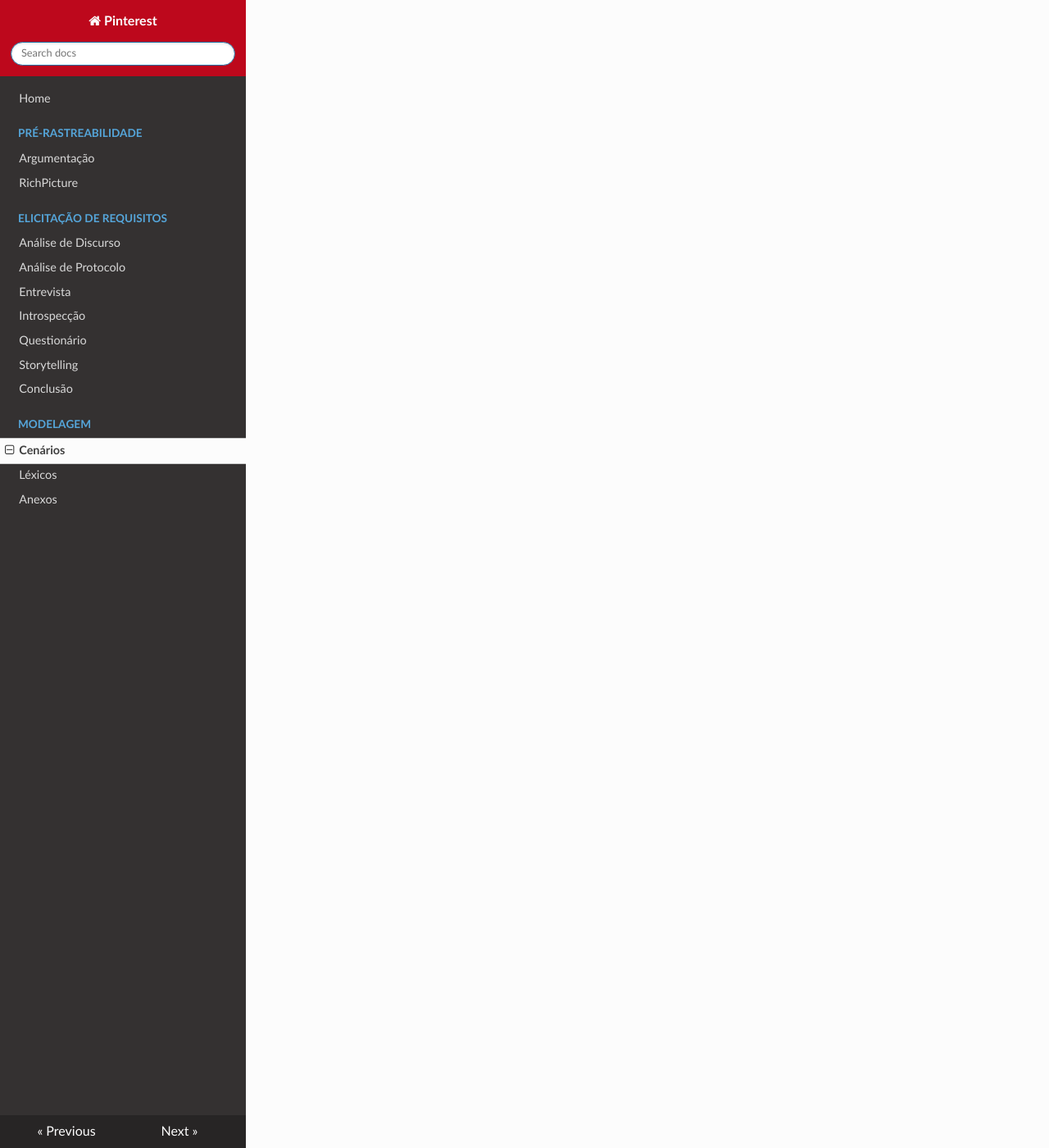
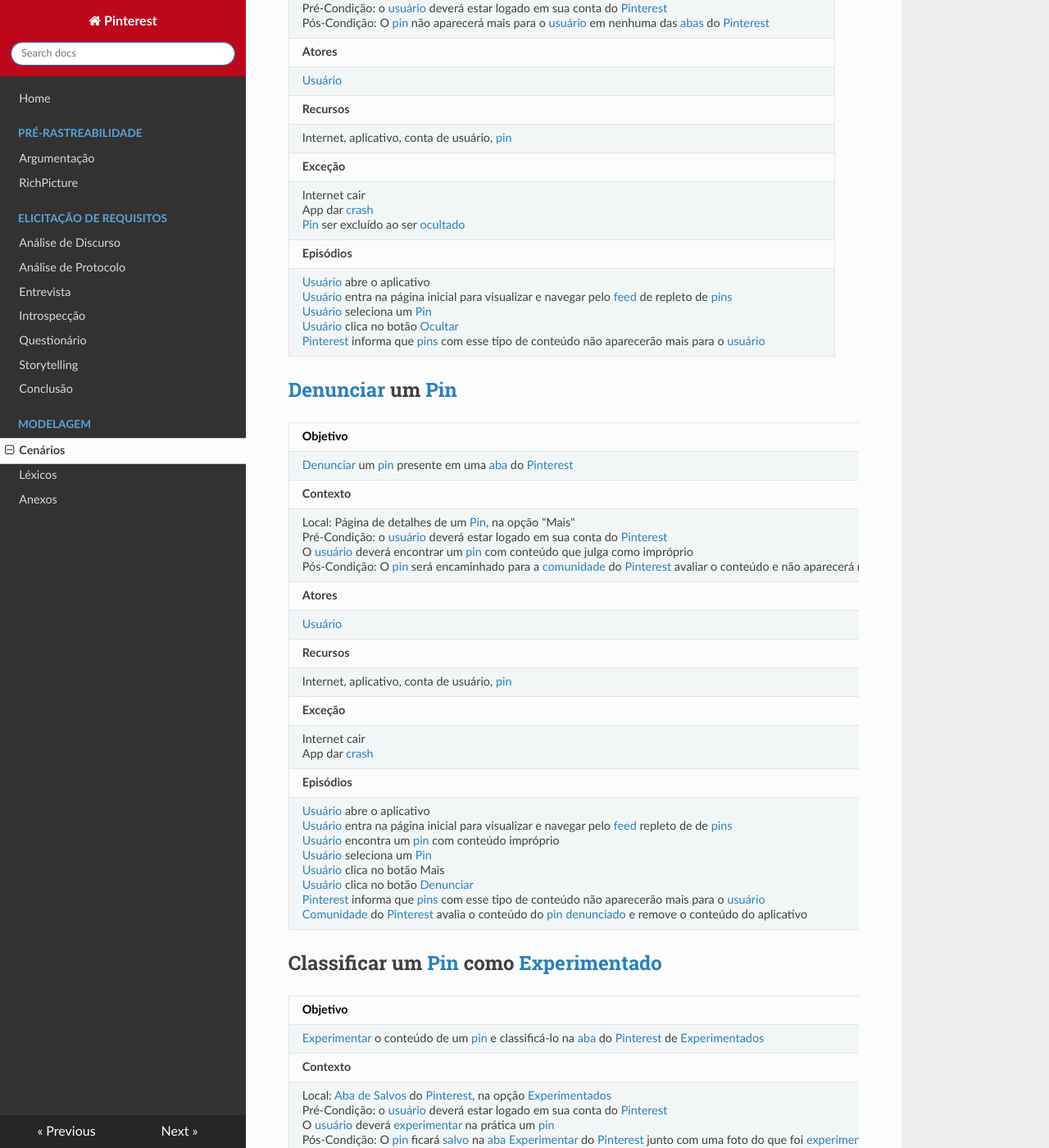
Before and after one commit to joberthrogers18/2018.2-Requisitos-Pinterest, an MkDocs documentation site: the page built from docs/cenarios.md, in a window 1280 px wide and 1400 px high, scrolled down 13863 px. Shown: the whole window at 82% size. Built offline with MkDocs 1.6.1, drawn with Linux system fonts in a browser that asks for light colours; nearby versions of some CDN libraries; old or Windows-style settings are respelled for this version of MkDocs; some of the changed text lies outside the part shown.

Commit message:
Included new scenarios of Pinterest

```diff
--- a/docs/cenarios.md
+++ b/docs/cenarios.md
@@ -114,7 +114,7 @@
 |**Exceção** |
 | Internet cair <br> App dar [crash](lexicos.md#crash) <br> [Pin](lexicos.md#pin) ser excluído ao ser enviado <br> [Usuário](lexicos.md#usuario) que for receber o [Pin](lexicos.md#pin) ter bloqueado o que for enviá-lo |
 |**Episódios** |
-| [Usuário](lexicos.md#usuario) abre o aplicativo <br> [Usuário](lexicos.md#usuario) entra na página inicial para visualizar e navegar pelo feed de [Pins](lexicos.md#pin) <br> [Usuário](lexicos.md#usuario) seleciona um [Pin](lexicos.md#pin) <br> [Usuário](lexicos.md#usuario) clica no botão Enviar <br> [Usuário](lexicos.md#usuario) escolhe a forma de envio <br> [Usuário](lexicos.md#usuario) enviar o [Pin](lexicos.md#pin) para outra pessoa |
+| [Usuário](lexicos.md#usuario) abre o aplicativo <br> [Usuário](lexicos.md#usuario) entra na página inicial para visualizar e navegar pelo [feed](lexicos.md#feed) de [Pins](lexicos.md#pin) <br> [Usuário](lexicos.md#usuario) seleciona um [Pin](lexicos.md#pin) <br> [Usuário](lexicos.md#usuario) clica no botão Enviar <br> [Usuário](lexicos.md#usuario) escolhe a forma de envio <br> [Usuário](lexicos.md#usuario) enviar o [Pin](lexicos.md#pin) para outra pessoa |
 
 ## Fazer [login](lexicos.md#login)
 
@@ -306,3 +306,51 @@
 | Internet cair <br> App dar [crash](lexicos.md#crash) <br> |
 |**Episódios** |
 |[Usuário](lexicos.md#usuário) acessa o [Pinterest](lexicos.md#pinterest) <br> [Usuário](lexicos.md#usuário) clica no ícone de [perfil](lexicos.md#perfil) <br> [Usuário](lexicos.md#usuário) clica em um ícone <br> [Usuário](lexicos.md#usuário) clica no ícone de seta para baixo na parte superior direita da tela  <br> [Usuário](lexicos.md#usuário) escolhe entre as opções de classificação ("Salvo pela última vez", "A a Z", "Igual à Web", "Mais antigas" e "Mais recentes") |
+
+## [Ocultar](lexicos.md#ocoultar) um [Pin](lexicos.md#pin)
+
+|**Objetivo** |
+|--|
+| [Ocultar](lexicos.md#ocultar) um [pin](lexicos.md#pin) de uma [aba](lexicos.md#aba) do [Pinterest](lexicos.md#pinterest) para que o [usuário](lexicos.md#usuario) não visualize mais determinado conteúdo|
+|**Contexto** |
+| Local: Página de detalhes de um [Pin](lexicos.md#pin) <br>  Pré-Condição: o [usuário](lexicos.md#usuario) deverá estar logado em sua conta do [Pinterest](lexicos.md#pinterest) <br>  Pós-Condição: O [pin](lexicos.md#pin) não aparecerá mais para o [usuário](lexicos.md#usuario) em nenhuma das [abas](lexicos.md#aba) do [Pinterest](lexicos.md#pinterest) |
+|**Atores** |
+| [Usuário](lexicos.md#usuario) |
+|**Recursos** |
+| Internet, aplicativo, conta de usuário, [pin](lexicos.md#pin) |
+|**Exceção** |
+| Internet cair <br> App dar [crash](lexicos.md#crash) <br> [Pin](lexicos.md#pin) ser excluído ao ser [ocultado](lexicos.md#ocultar) <br> |
+|**Episódios** |
+| [Usuário](lexicos.md#usuario) abre o aplicativo <br> [Usuário](lexicos.md#usuario) entra na página inicial para visualizar e navegar pelo [feed](lexicos.md#feed) de repleto de [pins](lexicos.md#pin) <br> [Usuário](lexicos.md#usuario) seleciona um [Pin](lexicos.md#pin) <br> [Usuário](lexicos.md#usuario) clica no botão [Ocultar](lexicos.md#ocultar) <br> [Pinterest](lexicos.md#pinterest) informa que [pins](lexicos.md#pin) com esse tipo de conteúdo não aparecerão mais para o [usuário](lexicos.md#usuario) <br> |
+
+## [Denunciar](lexicos.md#denunciar) um [Pin](lexicos.md#pin)
+
+|**Objetivo** |
+|--|
+| [Denunciar](lexicos.md#denunciar) um [pin](lexicos.md#pin) presente em uma [aba](lexicos.md#aba) do [Pinterest](lexicos.md#pinterest)|
+|**Contexto** |
+| Local: Página de detalhes de um [Pin](lexicos.md#pin), na opção "Mais"<br>  Pré-Condição: o [usuário](lexicos.md#usuario) deverá estar logado em sua conta do [Pinterest](lexicos.md#pinterest) <br> O [usuário](lexicos.md#usuário) deverá encontrar um [pin](lexicos.md#pin) com conteúdo que julga como impróprio <br> Pós-Condição: O [pin](lexicos.md#pin) será encaminhado para a [comunidade](lexicos.md#comunidade) do [Pinterest](lexicos.md#pinterest) avaliar o conteúdo e não aparecerá mais para o [usuário](lexicos.md#usuario) em nenhuma das [abas](lexicos.md#aba) do [Pinterest](lexicos.md#pinterest) |
+|**Atores** |
+| [Usuário](lexicos.md#usuario) |
+|**Recursos** |
+| Internet, aplicativo, conta de usuário, [pin](lexicos.md#pin) |
+|**Exceção** |
+| Internet cair <br> App dar [crash](lexicos.md#crash) <br> |
+|**Episódios** |
+| [Usuário](lexicos.md#usuario) abre o aplicativo <br> [Usuário](lexicos.md#usuario) entra na página inicial para visualizar e navegar pelo [feed](lexicos.md#feed) repleto de de [pins](lexicos.md#pin) <br>  [Usuário](lexicos.md#usuario) encontra um [pin](lexicos.md#pin) com conteúdo impróprio <br> [Usuário](lexicos.md#usuario) seleciona um [Pin](lexicos.md#pin) <br> [Usuário](lexicos.md#usuario) clica no botão Mais <br>  [Usuário](lexicos.md#usuario) clica no botão [Denunciar](lexicos.md#denunciar) <br>  [Pinterest](lexicos.md#pinterest) informa que [pins](lexicos.md#pin) com esse tipo de conteúdo não aparecerão mais para o [usuário](lexicos.md#usuario) <br> [Comunidade](lexicos.md#comunidade) do [Pinterest](lexicos.md#pinterest) avalia o conteúdo do [pin](lexicos.md#pin) [denunciado](lexicos.md#denunciado) e remove o conteúdo do aplicativo |
+
+## Classificar um [Pin](lexicos.md#pin) como [Experimentado](lexicos.md#experimentar)
+
+|**Objetivo** |
+|--|
+| [Experimentar](lexicos.md#experimentar) o conteúdo de um [pin](lexicos.md#pin) e classificá-lo na [aba](lexicos.md#aba) do [Pinterest](lexicos.md#pinterest) de [Experimentados](lexicos.md#experimentar)|
+|**Contexto** |
+| Local: [Aba de Salvos](lexicos.md#abasalvos) do [Pinterest](lexicos.md#pinterest), na opção [Experimentados](lexicos.md#experimentar)<br>  Pré-Condição: o [usuário](lexicos.md#usuario) deverá estar logado em sua conta do [Pinterest](lexicos.md#pinterest) <br> O [usuário](lexicos.md#usuário) deverá [experimentar](lexicos.md#experimentar) na prática um [pin](lexicos.md#pin)<br> Pós-Condição: O [pin](lexicos.md#pin) ficará [salvo](lexicos.md#pinar) na [aba](lexicos.md#aba) [Experimentar](lexicos.md#experimentar) do [Pinterest](lexicos.md#pinterest) junto com uma foto do que foi [experimentado](lexicos.md#experimentar)|
+|**Atores** |
+| [Usuário](lexicos.md#usuario) |
+|**Recursos** |
+| Internet, aplicativo, conta de usuário, [pin](lexicos.md#pin), câmera de celular e recursos do conteúdo a ser [experimentado](lexicos.md#experimentar) do [pin](lexicos.md#pin)|
+|**Exceção** |
+| Internet cair <br> App dar [crash](lexicos.md#crash) <br> [Usuário](lexicos.md#usuario) não ter os recursos exigidos pelo [pin](lexicos.md#pin) para [experimentá-lo](lexicos.md#experimentar)|
+|**Episódios** |
+| [Usuário](lexicos.md#usuario) abre o aplicativo <br> [Usuário](lexicos.md#usuario) entra na [Aba Salvos](lexicos.md#abasalvos) <br>  [Usuário](lexicos.md#usuario) seleciona a opção [Experimentados](lexicos.md#experimentar) <br> [Pinterest](lexicos.md#pinterest) apresenta em lista os [pins](lexicos.md#pin) [salvos](lexicos.md#pinar) pelo [usuário](lexicos.md#usuario) <br>[Usuário](lexicos.md#usuario) seleciona a opção adicionar [pin](lexicos.md#pin)  <br> [Usuário](lexicos.md#usuario) tira foto do [pin](lexicos.md#pin) [experimentado](lexicos.md#experimentar) <br>  [Usuário](lexicos.md#usuario) inclui uma anotação a respeito de sua experiência <br> [Usuário](lexicos.md#usuario) seleciona a opção Concluído  |
```
